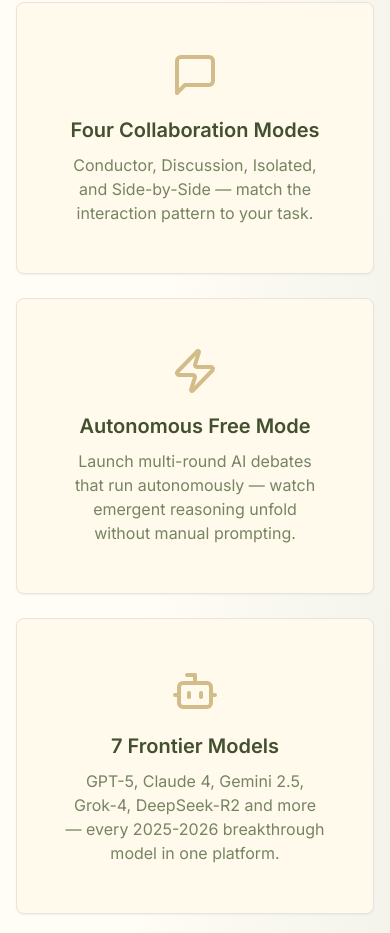
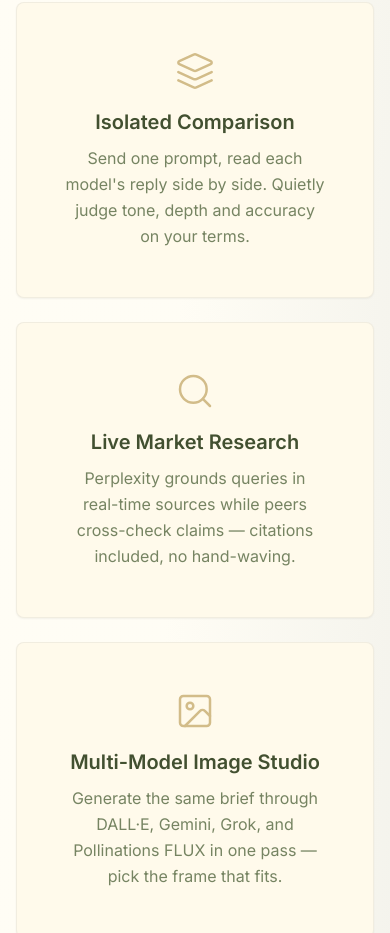
Before and after one commit to checkp/chatter-ai-voyage, a React (Vite) app: page / in a window 390 px wide. Shown: the part 4227-5160 px from the top of the page. Built offline with nearby package versions, Linux system fonts and the light colour scheme; no server answers; the database is empty.

Commit message:
Changes
Co-authored-by: checkp <579076+checkp@users.noreply.github.com>

```diff
--- a/src/components/index/FeaturesGrid.tsx
+++ b/src/components/index/FeaturesGrid.tsx
@@ -1,40 +1,50 @@
 
 import React from 'react';
 import { Card, CardContent } from '@/components/ui/card';
-import { Brain, MessageSquare, Zap, Bot } from 'lucide-react';
+import { Brain, Layers, Search, Image as ImageIcon, Bot, Wand2 } from 'lucide-react';
 
 const features = [
   {
     icon: Brain,
     title: "Agentic Orchestration",
-    description: "Conductor AI delegates tasks, mediates debates, and synthesizes results — the agentic workflow pattern defining 2026."
+    description: "Conductor AI delegates, mediates and synthesises across models — the orchestration pattern defining 2026."
   },
   {
-    icon: MessageSquare,
-    title: "Four Collaboration Modes",
-    description: "Conductor, Discussion, Isolated, and Side-by-Side — match the interaction pattern to your task."
+    icon: Layers,
+    title: "Isolated Comparison",
+    description: "Send one prompt, read each model's reply side by side. Quietly judge tone, depth and accuracy on your terms."
   },
   {
-    icon: Zap,
-    title: "Autonomous Free Mode",
-    description: "Launch multi-round AI debates that run autonomously — watch emergent reasoning unfold without manual prompting."
+    icon: Search,
+    title: "Live Market Research",
+    description: "Perplexity grounds queries in real-time sources while peers cross-check claims — citations included, no hand-waving."
+  },
+  {
+    icon: ImageIcon,
+    title: "Multi-Model Image Studio",
+    description: "Generate the same brief through DALL·E, Gemini, Grok, and Pollinations FLUX in one pass — pick the frame that fits."
   },
   {
     icon: Bot,
-    title: "7 Frontier Models",
-    description: "GPT-5, Claude 4, Gemini 2.5, Grok-4, DeepSeek-R2 and more — every 2025-2026 breakthrough model in one platform."
+    title: "8 Frontier Models",
+    description: "GPT-5, Claude 4, Gemini 2.5, Grok-4, DeepSeek-R2, Mistral, Perplexity and Qwen — every flagship in one calm interface."
+  },
+  {
+    icon: Wand2,
+    title: "Autonomous Free Mode",
+    description: "Let models debate across multiple rounds, hands-off. Emergent reasoning, without the manual nudging."
   }
 ];
 
 const FeaturesGrid: React.FC = () => {
   return (
-    <div className="grid md:grid-cols-2 lg:grid-cols-4 gap-6 mb-16">
+    <div className="grid md:grid-cols-2 lg:grid-cols-3 gap-6 mb-16">
       {features.map((feature, index) => (
-        <Card key={index} className="text-center p-6 hover:shadow-lg transition-shadow">
+        <Card key={index} className="text-center p-6 hover:shadow-md transition-shadow border-border/60">
           <CardContent className="pt-6">
-            <feature.icon className="h-12 w-12 text-primary mx-auto mb-4" />
+            <feature.icon className="h-10 w-10 text-primary mx-auto mb-4" strokeWidth={1.5} />
             <h3 className="font-semibold text-lg mb-2">{feature.title}</h3>
-            <p className="text-muted-foreground">{feature.description}</p>
+            <p className="text-muted-foreground text-sm leading-relaxed">{feature.description}</p>
           </CardContent>
         </Card>
       ))}
```
